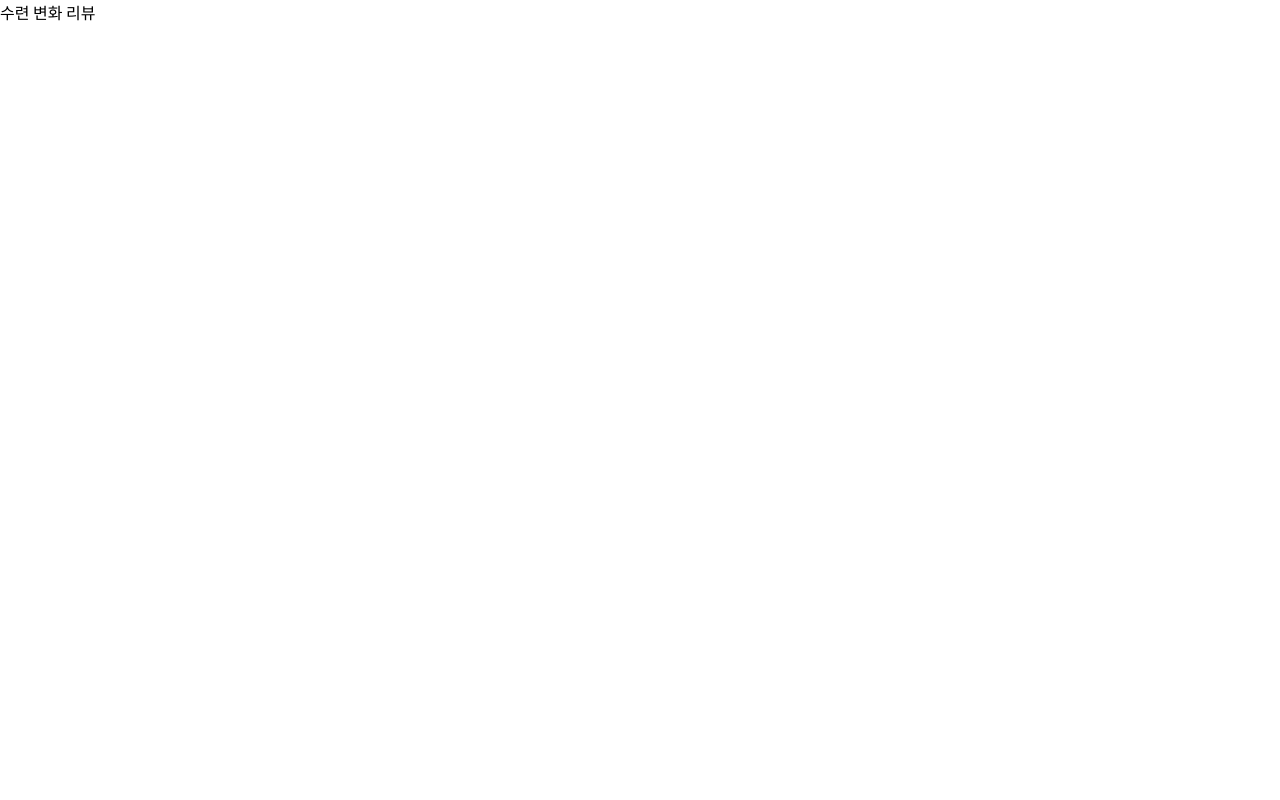
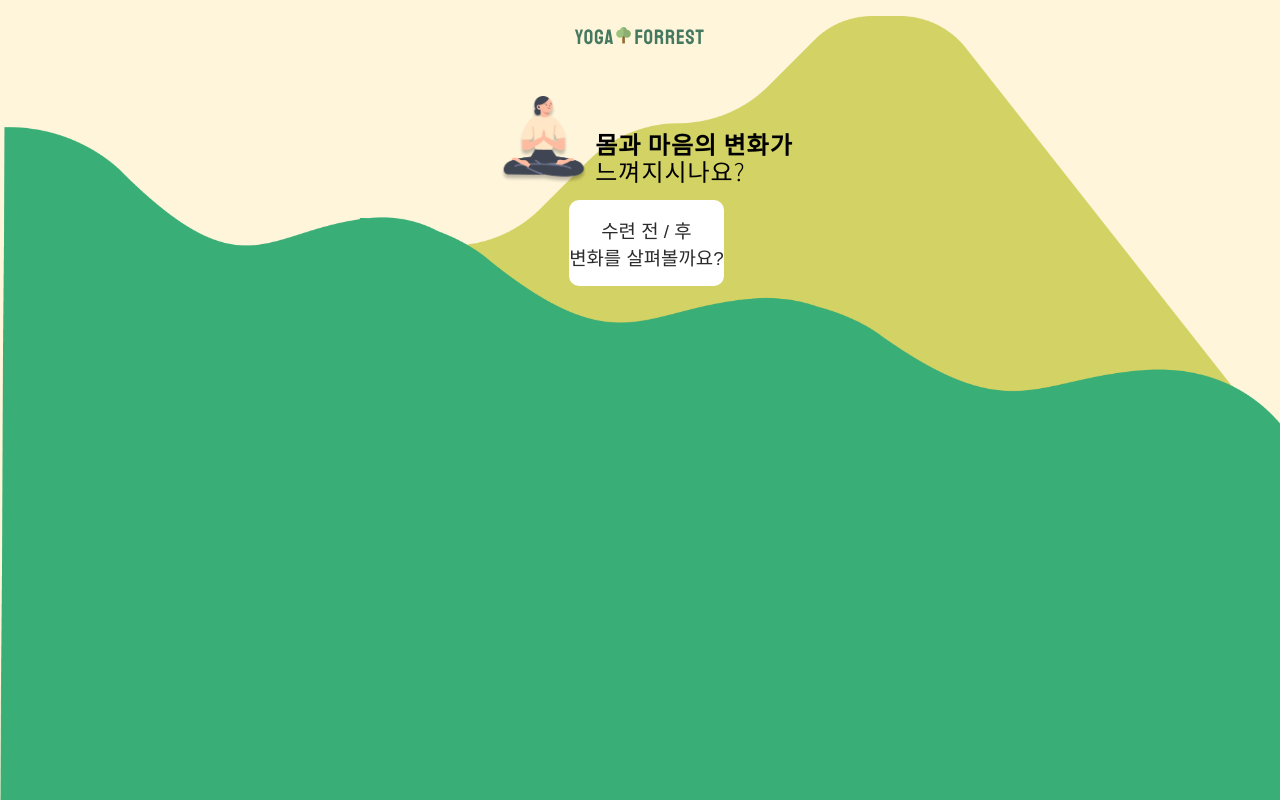
Before and after one commit to mmyeon/yogalim, a React (Create React App) app: page /practice/1/1/review in a window 1280 px wide. Built offline with nearby package versions, Linux system fonts and the light colour scheme; a web font is replaced by a local one.

Commit message:
[feat] Review 컴포넌트 추가

```diff
--- a/src/routes/Review.js
+++ b/src/routes/Review.js
@@ -1,7 +1,29 @@
 import React from "react";
+import Card from "../components/Card";
+import Template from "../components/Template";
 
 const Review = () => {
-  return <div>수련 변화 리뷰</div>;
+  return (
+    <Template
+      title={
+        <>
+          몸과 마음의 변화가
+          <br />
+          <span className="thinner">느껴지시나요?</span>
+        </>
+      }
+      body={
+        <Card
+          title={
+            <>
+              수련 전 / 후 <br />
+              변화를 살펴볼까요?
+            </>
+          }
+        />
+      }
+    />
+  );
 };
 
 export default Review;
```
